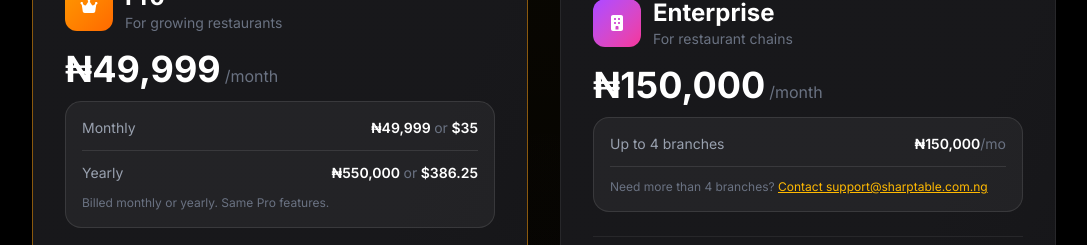
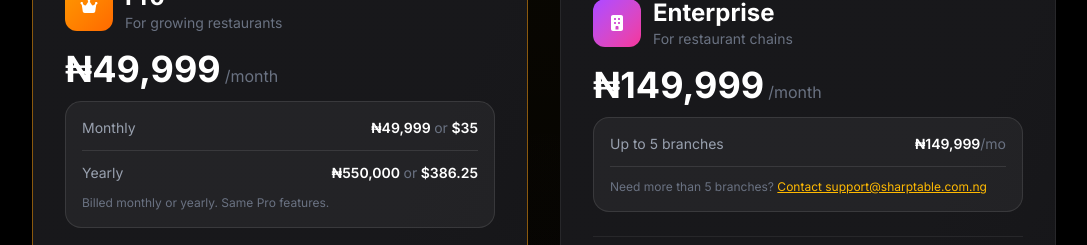
Before and after one commit to Godsom777/sharpTableWebsite, a React (Vite) app: page / in a window 1280 px wide. Shown: the part 5740-5985 px from the top of the page, without its empty margins (96-1183 px from the left). Built offline with nearby package versions, Linux system fonts and the light colour scheme.

Commit message:
fix: update enterprise plan price to ₦149,999 and adjust branch limit to 5

```diff
--- a/components/PricingTiers.tsx
+++ b/components/PricingTiers.tsx
@@ -73,7 +73,7 @@
 
 const limits: Limit[] = [
   { key: 'max_tables', label: 'Max Tables', icon: faTableCells, pro: '30', enterprise: '∞' },
-  { key: 'max_locations', label: 'Max Locations', icon: faLocationDot, pro: '2', enterprise: '4' },
+  { key: 'max_locations', label: 'Max Locations', icon: faLocationDot, pro: '2', enterprise: '5' },
   { key: 'max_staff', label: 'Max Staff', icon: faUsers, pro: '10', enterprise: '∞' },
   { key: 'order_history_days', label: 'Order History', icon: faClock, pro: '30 days', enterprise: '∞' },
 ];
@@ -288,7 +288,7 @@
         name: "Enterprise",
         icon: faBuilding,
         description: "For restaurant chains",
-        price: "₦150,000",
+        price: "₦149,999",
         period: "/month",
         tierKey: "enterprise" as const,
         accentColor: "from-purple-500 to-pink-500",
@@ -296,12 +296,12 @@
         priceNote: (
           <div className="grid grid-cols-1 gap-3 text-sm">
             <div className="flex items-center justify-between">
-              <span className="text-gray-400">Up to 4 branches</span>
-              <span className="text-white font-semibold">₦150,000<span className="text-gray-500 font-normal">/mo</span></span>
+              <span className="text-gray-400">Up to 5 branches</span>
+              <span className="text-white font-semibold">₦149,999<span className="text-gray-500 font-normal">/mo</span></span>
             </div>
             <div className="h-px bg-white/10" />
             <div className="text-xs text-gray-500">
-              Need more than 4 branches?{' '}
+              Need more than 5 branches?{' '}
               <a href="mailto:support@sharptable.com.ng" className="text-amber-400 hover:text-amber-300 underline">
                 Contact support@sharptable.com.ng
               </a>
--- a/contexts/PaymentContext.tsx
+++ b/contexts/PaymentContext.tsx
@@ -19,7 +19,7 @@
   enterprise: {
     name: 'Enterprise',
     planCode: 'PLN_b36ulzsdy6d418n',
-    price: '₦150,000',
+    price: '₦149,999',
     period: '/month',
   },
 };
```
